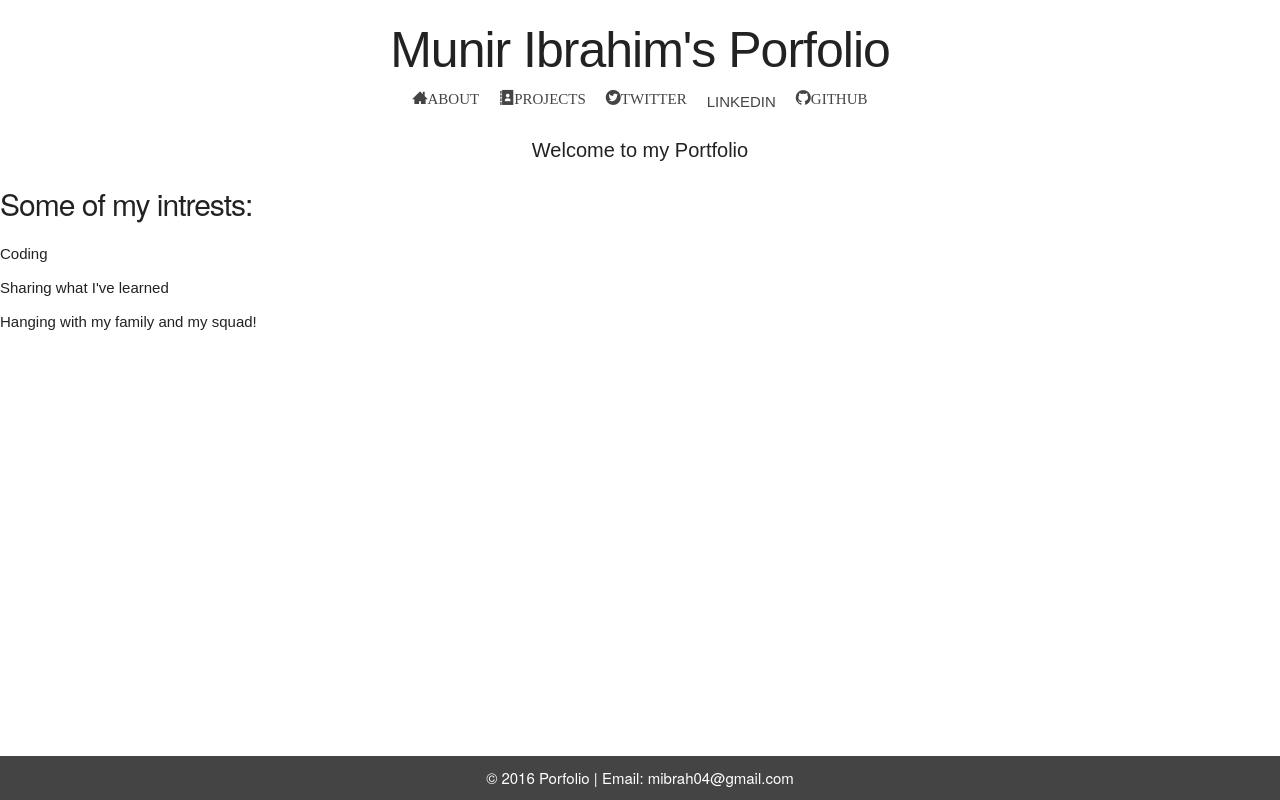
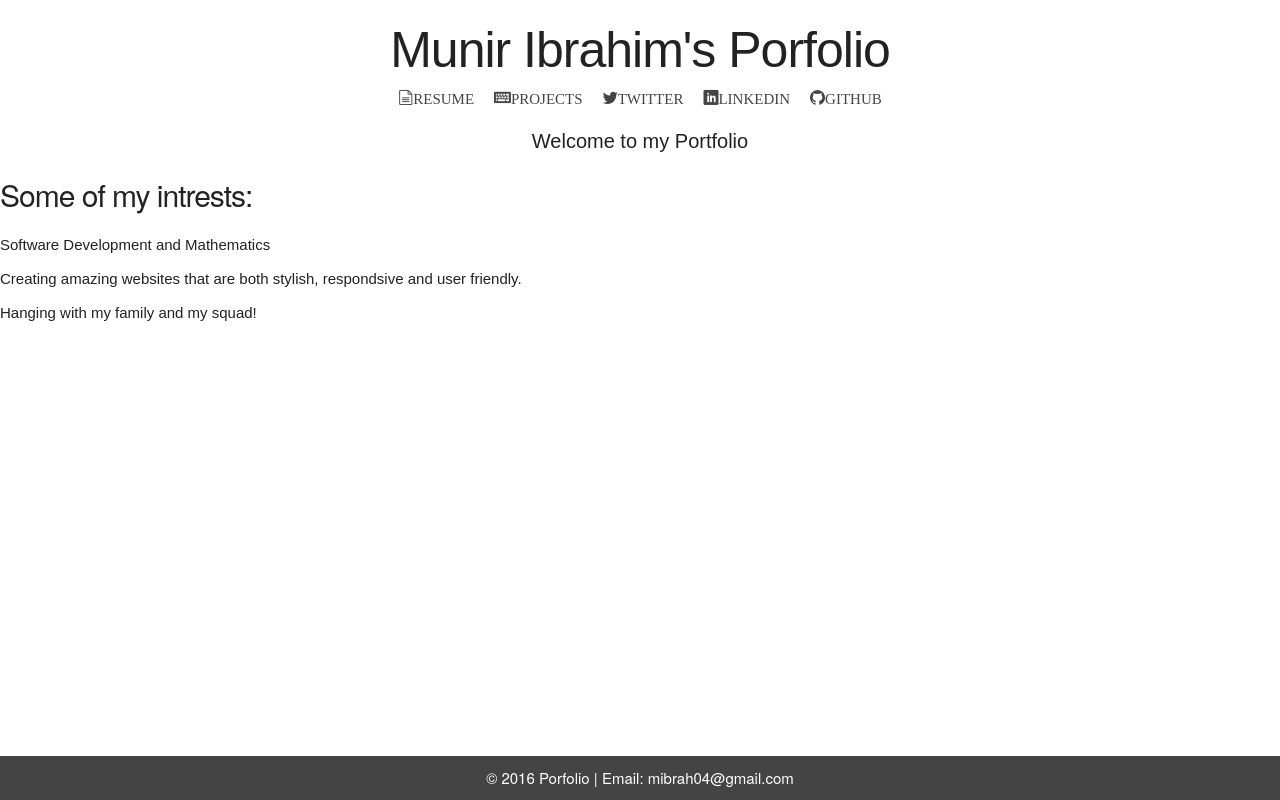
Before and after one commit to muniri92/portfolio, a plain HTML site: page index.html in a window 1280 px wide. Drawn offline with nearby package versions, Linux system fonts and the light colour scheme.

```diff
--- a/css/icons.css
+++ b/css/icons.css
@@ -1,16 +1,17 @@
 @font-face {
     font-family: 'icomoon';
-	src:url('fonts/icomoon.eot?wfb79s');
-	src:url('fonts/icomoon.eot?wfb79s#iefix') format('embedded-opentype'),
-		url('fonts/icomoon.ttf?wfb79s') format('truetype'),
-		url('fonts/icomoon.woff?wfb79s') format('woff'),
-		url('fonts/icomoon.svg?wfb79s#icomoon') format('svg');
+    src:    url('fonts/icomoon.eot?z23jr6');
+    src:    url('fonts/icomoon.eot?z23jr6#iefix') format('embedded-opentype'),
+        url('fonts/icomoon.ttf?z23jr6') format('truetype'),
+        url('fonts/icomoon.woff?z23jr6') format('woff'),
+        url('fonts/icomoon.svg?z23jr6#icomoon') format('svg');
     font-weight: normal;
     font-style: normal;
 }
 
 [class^="icon-"], [class*=" icon-"] {
-	font-family: 'icomoon';
+    /* use !important to prevent issues with browser extensions that change fonts */
+    font-family: 'icomoon' !important;
     speak: none;
     font-style: normal;
     font-weight: normal;
@@ -23,48 +24,21 @@
     -moz-osx-font-smoothing: grayscale;
 }
 
-.icon-home:before {
-	content: "\e908";
-}
 .icon-home3:before {
     content: "\e900";
 }
-.icon-address-book:before {
+.icon-file-text2:before {
     content: "\e901";
 }
-.icon-rocket:before {
-	content: "\e909";
-}
-.icon-power:before {
-	content: "\e90a";
-}
-.icon-menu:before {
+.icon-keyboard:before {
     content: "\e902";
 }
-.icon-link:before {
+.icon-twitter:before {
     content: "\e903";
 }
-.icon-happy:before {
+.icon-github:before {
     content: "\e904";
 }
-.icon-happy2:before {
+.icon-linkedin:before {
     content: "\e905";
 }
-.icon-plus:before {
-	content: "\e90b";
-}
-.icon-minus:before {
-	content: "\e90c";
-}
-.icon-cross:before {
-	content: "\e90d";
-}
-.icon-checkmark:before {
-	content: "\e90e";
-}
-.icon-twitter3:before {
-	content: "\e906";
-}
-.icon-github:before {
-	content: "\e907";
-}
--- a/index.html
+++ b/index.html
@@ -20,10 +20,10 @@
     <!-- NAVIGATION -->
     <nav class="main_nav">
       <ul id="nav" >
-        <li class="tab" data-link="about"><a href="#" class="icon-home3">ABOUT</a></li>
-        <li class="tab" data-link="project"><a href="#" class="icon-address-book" class="icon-power">PROJECTS</a></li>
-        <li id="navTweet"><a href="https://twitter.com/equipSEA?ref_src=twsrc%5Etfw" class="icon-twitter3">TWITTER</a></li>
-        <li id="navLink"><a href="https://linkedin.com">LINKEDIN</a></li>
+        <li class="tab" data-link="about"><a href="#" class="icon-file-text2">RESUME</a></li>
+        <li class="tab" data-link="project"><a href="#" class="icon-keyboard">PROJECTS</a></li>
+        <li id="navTweet"><a href="https://twitter.com/equipSEA?ref_src=twsrc%5Etfw" class="icon-twitter">TWITTER</a></li>
+        <li id="navLink"><a href="https://linkedin.com" class="icon-linkedin">LINKEDIN</a></li>
         <li id="navGit"><a href="https://github.com/muniri92" class="icon-github">GITHUB</a></li>
       </ul>
     </nav>
@@ -33,11 +33,11 @@
       <section id="project" class="tab_content">
         <article class="template">
           <section id="box">
-
+            <!-- PROJECT IMAGES -->
             <div class="flexItem">
               <img src="">
             </div>
-
+            <!-- PROJECTS -->
             <header class="flex_prog">
               <h1 id="project_name">Title</h1>
               <ul id="project_links">
@@ -46,7 +46,6 @@
               </ul>
               <div class="site_body"></div>
             </header>
-
           </section>
         </article>
       </section>
@@ -54,20 +53,17 @@
       <!-- ABOUT ME -->
       <section id="about" class="tab_content">
         <div>
-
           <header id="porfolio">
             Welcome to my Portfolio
           </header>
-
           <article id="porfolio_about">
             <h1>Some of my intrests:</h1>
             <ul>
-              <li>Coding</li>
-              <li>Sharing what I've learned</li>
+              <li>Software Development and Mathematics</li>
+              <li>Creating amazing websites that are both stylish, respondsive and user friendly.</li>
               <li>Hanging with my family and my squad!</li>
             </ul>
           </article>
-
         </div>
       </section>
     </main>
--- a/js/projects.js
+++ b/js/projects.js
@@ -2,14 +2,14 @@
   {
     title: 'Busmall',
     image: 'busmall.png',
-    gitRepo: 'http://muniri92.github.io/busmall/',
-    url: 'https://github.com/muniri92/busmall',
+    gitRepo: 'https://github.com/muniri92/busmall',
+    url: 'http://muniri92.github.io/busmall/',
     body: '<p>HEYHEYHEY</p>'
   },
   {
     title: 'Equip',
     image: 'equip.png',
-    gitRepo: 'https://github.com/heyduckd/equip',
+    gitRepo: 'https://github.com/muniri92/equip',
     url: 'http://heyduckd.github.io/equip/',
     body: '<p>HEYHEYHEY</p>'
   },
```
Also changed, not shown: css/fonts/icomoon.ttf, css/fonts/icomoon.woff, css/layout.css (added), css/modules.css (added), 5 other files. Lines whose indentation alone changed are shown as unchanged.
